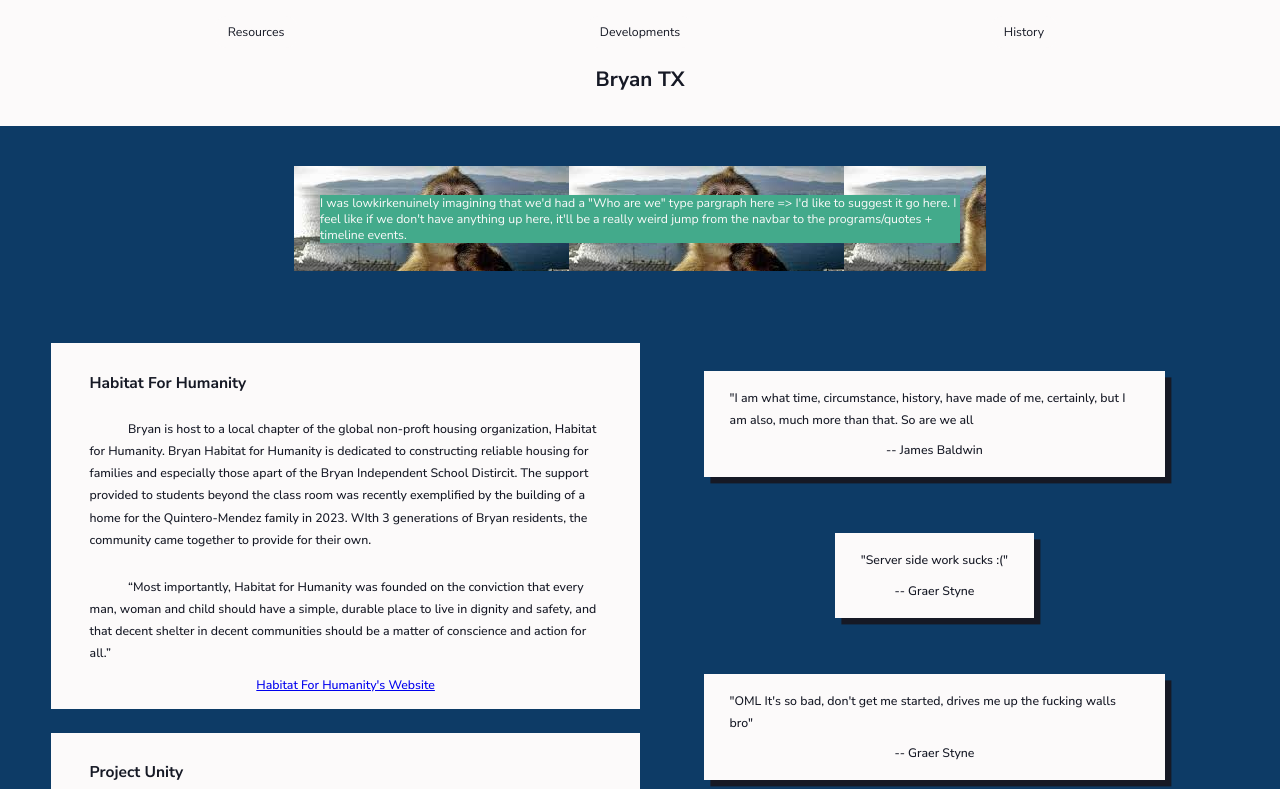
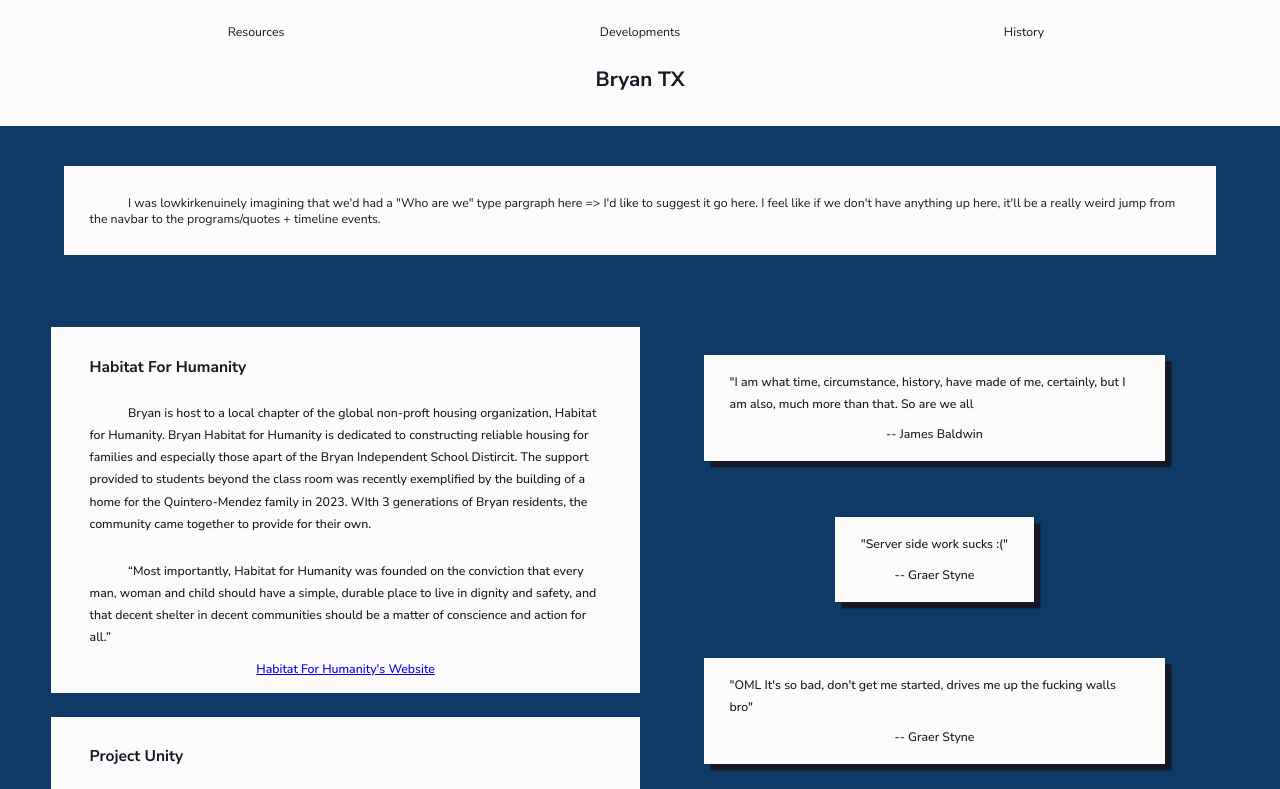
Before and after one commit to GraerSultan3/tsa2026-testing, a plain HTML site: page Public/index.html in a window 1280 px wide. Shown: the top 789 px of the page. Drawn offline with Linux system fonts and the light colour scheme.

Commit message:
Update index.css

```diff
--- a/Public/index.css
+++ b/Public/index.css
@@ -66,19 +66,18 @@
 
 article
 {
-    background: url("Images\\monkey.jpg");
-    display: inline-block;
-    max-width: 50vw;
+    margin: 5vh 5vw;
+    padding: 2vh 2vw;
+    display: flex;
+    flex-direction: column;
+    background-color: var(--whiteish);
+    color: var(--blackish);
     justify-content: center;
     align-items: center;
-    justify-self: center;
-    margin: 5vh 5vw;
-    padding: 2vh 2vw;
-    align-self: center;
 }
 article > p
 {
-    background: var(--greenish);
+    text-indent: 3vw;
 }
 
 .program
```
